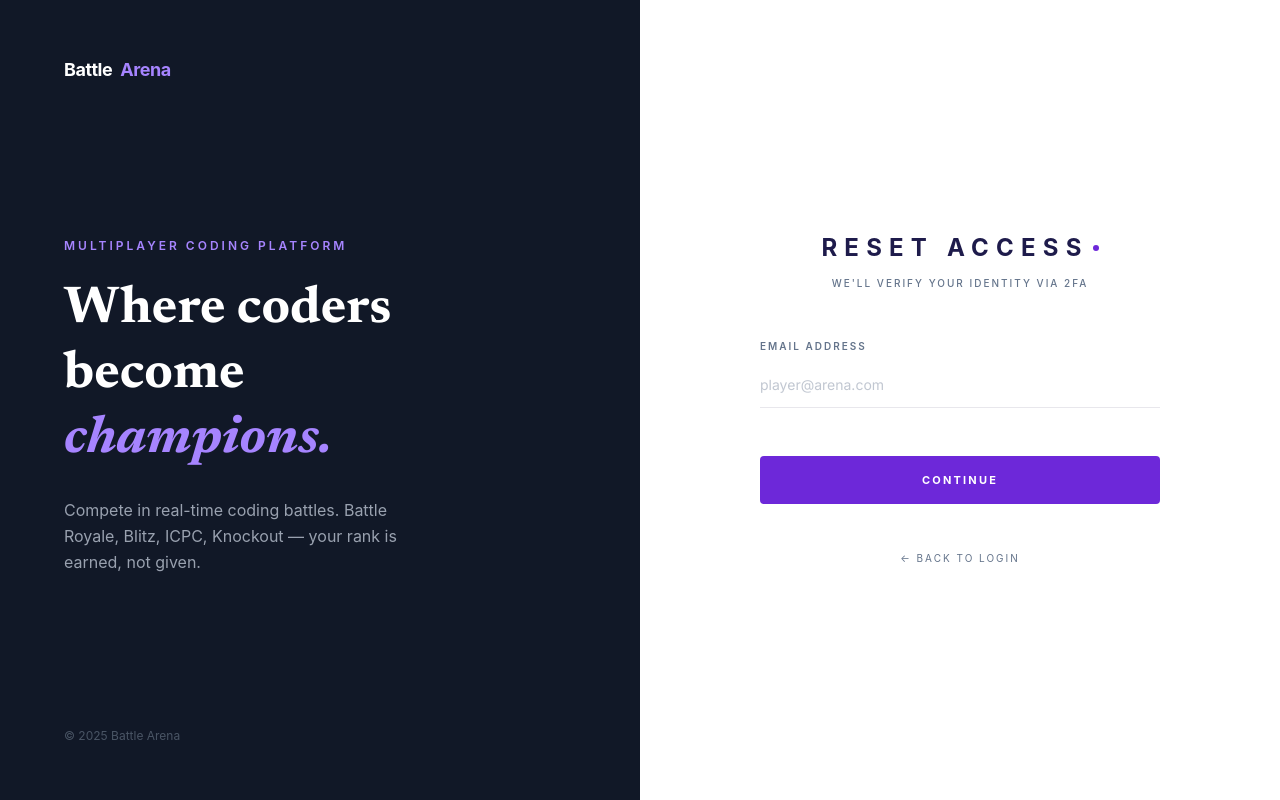
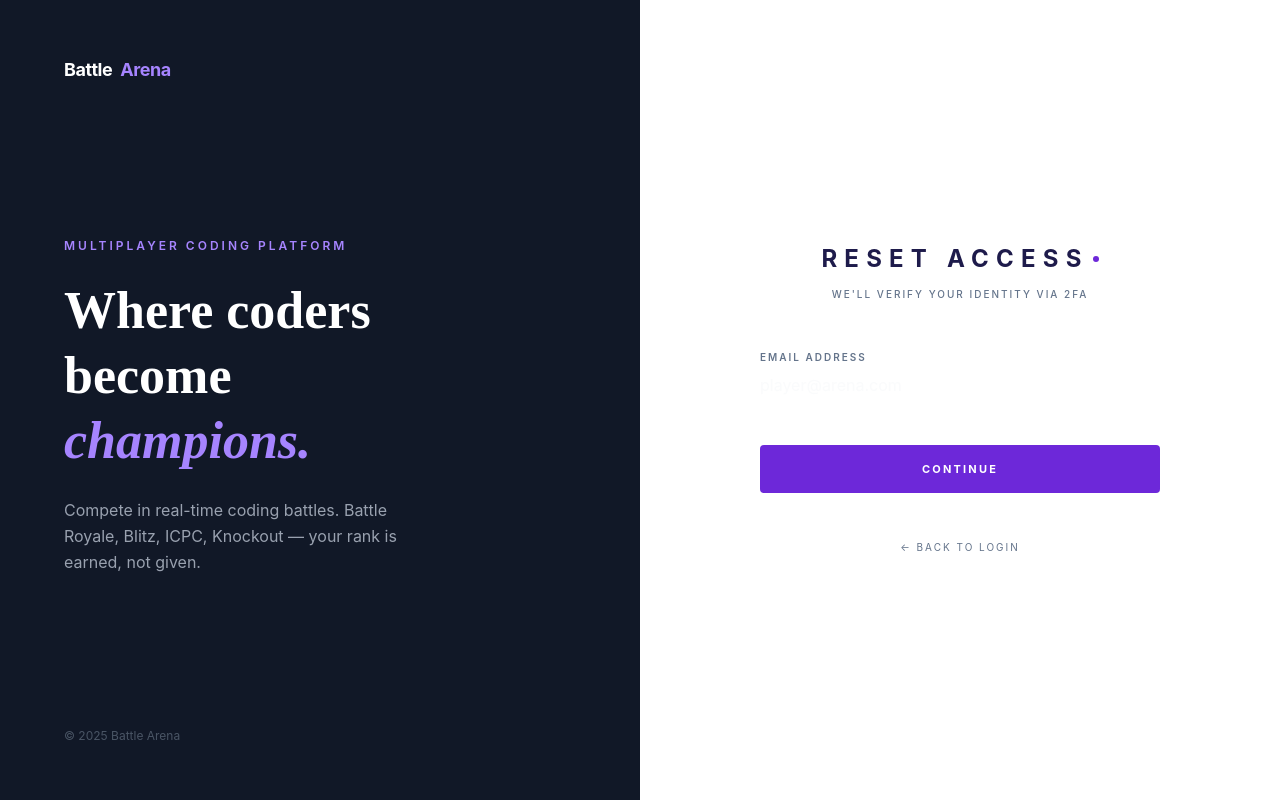
Before and after one commit to awaishh/SCSE, a React app in the folder frontend/: page /forgot-password in a window 1280 px wide. Built offline with nearby package versions, Linux system fonts and the light colour scheme; no server answers; the HTML template or start-up script is replaced by a standard one.

Commit message:
Update dependencies and global routing

```diff
--- a/frontend/package.json
+++ b/frontend/package.json
@@ -15,6 +15,8 @@
     "@tailwindcss/vite": "^4.2.2",
     "axios": "^1.15.0",
     "framer-motion": "^12.38.0",
+    "gsap": "^3.15.0",
+    "lenis": "^1.3.23",
     "lucide-react": "^0.475.0",
     "qrcode": "^1.5.4",
     "react": "^19.2.4",
--- a/frontend/src/App.jsx
+++ b/frontend/src/App.jsx
@@ -13,6 +13,7 @@ import Register from "./pages/Register";
 import ForgotPassword from "./pages/ForgotPassword";
 import VerifyReset from "./pages/VerifyReset";
 import ResetPassword from "./pages/ResetPassword";
+import Landing from "./pages/Landing";
 
 // Protected pages
 import Dashboard from "./pages/Dashboard";
@@ -47,9 +48,11 @@ function App() {
                   <Route path="/reset-password" element={<ResetPassword />} />
                 </Route>
 
+                {/* ── Public Landing ── */}
+                <Route path="/" element={<Landing />} />
+
                 {/* ── Protected ── */}
                 <Route element={<ProtectedRoute />}>
-                  <Route path="/" element={<Navigate to="/dashboard" replace />} />
                   <Route path="/dashboard" element={<Dashboard />} />
                   <Route path="/setup-2fa" element={<Setup2FA />} />
                   <Route path="/lobby" element={<Lobby />} />
--- a/frontend/src/index.css
+++ b/frontend/src/index.css
@@ -1,70 +1,28 @@
-@import url('https://fonts.googleapis.com/css2?family=Inter:wght@300;400;500;600;700&family=Newsreader:ital,opsz,wght@0,6..72,200..800;1,6..72,200..800&display=swap');
-@import url('https://fonts.googleapis.com/css2?family=Material+Symbols+Outlined:wght@100..700,0..1&display=swap');
 @import "tailwindcss";
 
 @theme {
-  --color-primary: #6D28D9;
-  --color-background-light: #FFFFFF;
-  --color-background-dark: #0f172a;
-  --color-prose-charcoal: #1e1b4b;
-  --color-prose-gray: #64748b;
-  --font-display: "Inter", sans-serif;
-  --font-serif: "Newsreader", serif;
+  --font-sans: "Inter", "Segoe UI", Roboto, sans-serif;
 }
 
-* { box-sizing: border-box; }
+:root {
+  font-family: Inter, system-ui, Avenir, Helvetica, Arial, sans-serif;
+  line-height: 1.5;
+  font-weight: 400;
+
+  color-scheme: dark;
+  color: #F5F7FA;
+  background-color: #13121B;
+
+  font-synthesis: none;
+  text-rendering: optimizeLegibility;
+  -webkit-font-smoothing: antialiased;
+  -moz-osx-font-smoothing: grayscale;
+}
 
 body {
   margin: 0;
+  min-width: 320px;
   min-height: 100vh;
-  font-family: 'Inter', sans-serif;
-  -webkit-font-smoothing: antialiased;
-  -moz-osx-font-smoothing: grayscale;
-  background: #ffffff;
-  color: #1e1b4b;
+  background: radial-gradient(circle at top right, #1b1a28, #13121B 60%);
+  background-attachment: fixed;
 }
-
-.serif-heading {
-  font-family: 'Newsreader', serif;
-}
-
-.material-symbols-outlined {
-  font-family: 'Material Symbols Outlined';
-  font-weight: normal;
-  font-style: normal;
-  font-size: 24px;
-  line-height: 1;
-  letter-spacing: normal;
-  text-transform: none;
-  display: inline-block;
-  white-space: nowrap;
-  word-wrap: normal;
-  direction: ltr;
-  -webkit-font-smoothing: antialiased;
-}
-
-/* Bottom-border only input style */
-.input-underline {
-  width: 100%;
-  background: transparent;
-  border: none;
-  border-bottom: 1px solid rgba(30, 27, 75, 0.1);
-  outline: none;
-  padding: 12px 0;
-  font-size: 14px;
-  font-family: 'Inter', sans-serif;
-  color: #1e1b4b;
-  transition: border-color 0.2s;
-}
-
-.input-underline::placeholder {
-  color: rgba(100, 116, 139, 0.4);
-}
-
-.input-underline:focus {
-  border-bottom-color: #6D28D9;
-}
-
-.input-underline.error {
-  border-bottom-color: #ef4444;
-}
```
Also changed, not shown: 1 other file (tests, documents, lock files or other folders).
